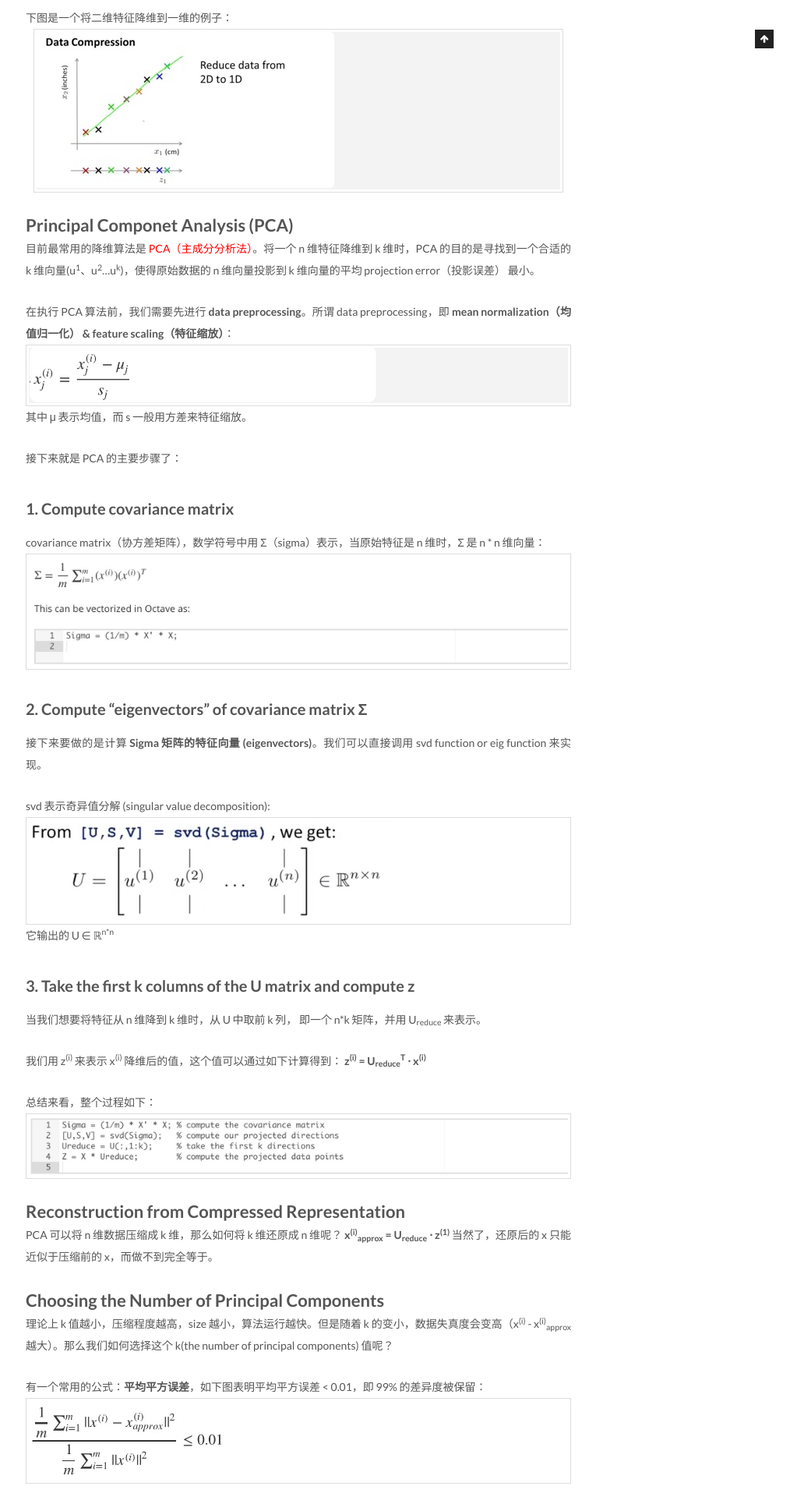
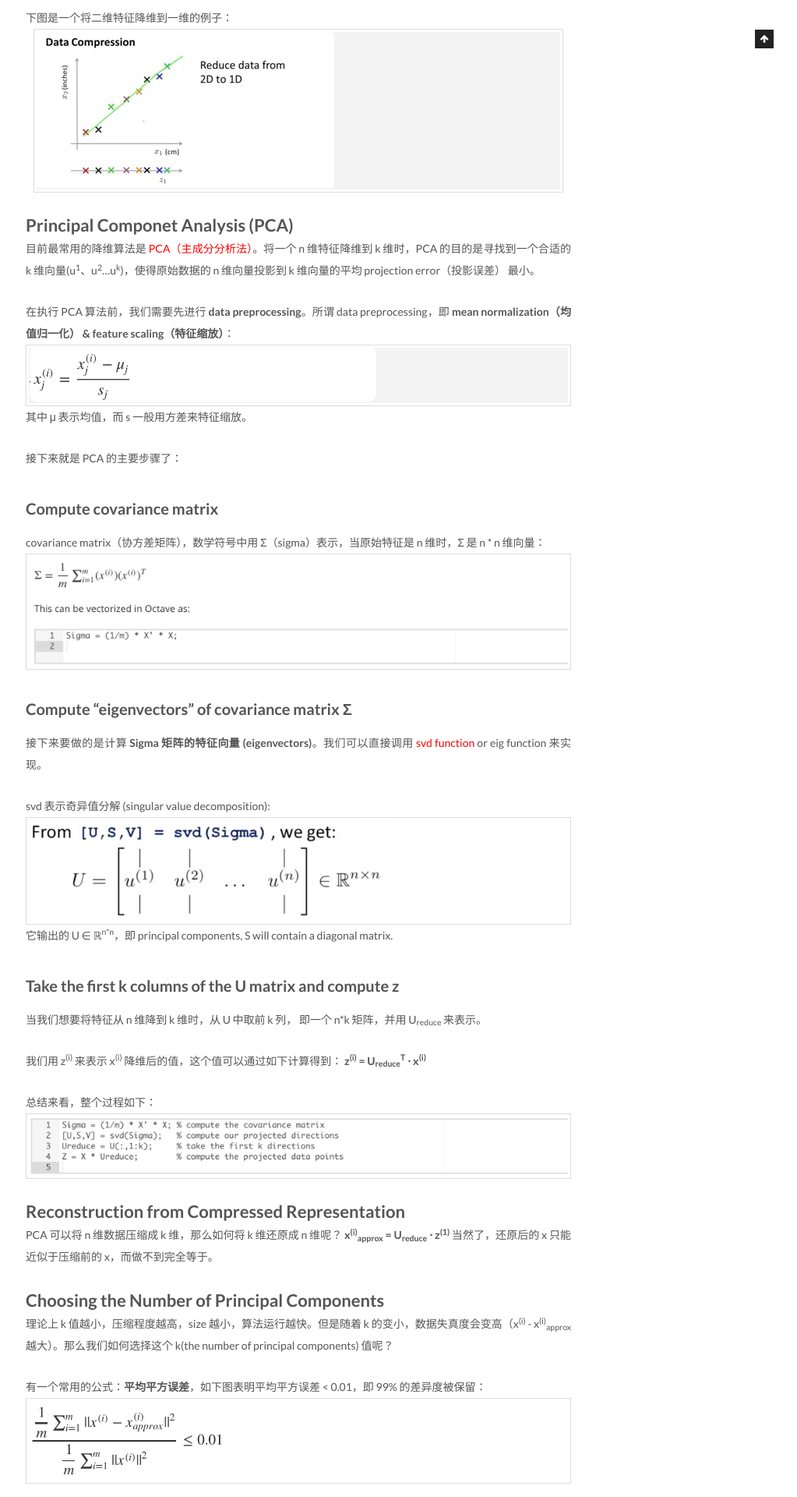
Before and after one commit to qimiguang/qimiguang.github.io, a Jekyll site: the page built from _posts/2017-10-22-Unsupervised-Learning-Dimensionality-Reduction.md, in a window 1280 px wide. Shown: the part 938-2858 px from the top of the page at 78% size, without its empty margins (257-1280 px from the left). Built offline with Jekyll 4.4.1, drawn with Linux system fonts in a browser that asks for light colours.

Commit message:
finish Unsupervised Learning writing

```diff
--- a/_posts/2017-10-22-Unsupervised-Learning-Dimensionality-Reduction.md
+++ b/_posts/2017-10-22-Unsupervised-Learning-Dimensionality-Reduction.md
@@ -33,18 +33,18 @@ tags:
 其中 μ 表示均值，而 s 一般用方差来特征缩放。
 
 接下来就是 PCA 的主要步骤了：
-## 1. Compute covariance matrix
+## Compute covariance matrix
 covariance matrix（协方差矩阵），数学符号中用 Σ（sigma）表示，当原始特征是 n 维时，Σ 是 n * n 维向量：
 ![](/assets/images/ml/week8/sigma.jpeg)
 
-## 2. Compute "eigenvectors" of covariance matrix Σ
-接下来要做的是计算 **Sigma 矩阵的特征向量 (eigenvectors)**。我们可以直接调用 svd function or eig function 来实现。
+## Compute "eigenvectors" of covariance matrix Σ
+接下来要做的是计算 **Sigma 矩阵的特征向量 (eigenvectors)**。我们可以直接调用 <span style="color:red">svd function</span> or eig function 来实现。
 
 svd 表示奇异值分解 (singular value decomposition):
 ![](/assets/images/ml/week8/u-matrix.jpeg)
-它输出的 U ∈ ℝ<sup>n*n</sup>
+它输出的 U ∈ ℝ<sup>n*n</sup>，即 principal components, S will contain a diagonal matrix.
 
-## 3. Take the first k columns of the U matrix and compute z
+## Take the first k columns of the U matrix and compute z
 当我们想要将特征从 n 维降到 k 维时，从 U 中取前 k 列， 即一个 n*k 矩阵，并用 U<sub>reduce</sub> 来表示。
 
 我们用 z<sup>(i)</sup> 来表示 x<sup>(i)</sup> 降维后的值，这个值可以通过如下计算得到：
```
